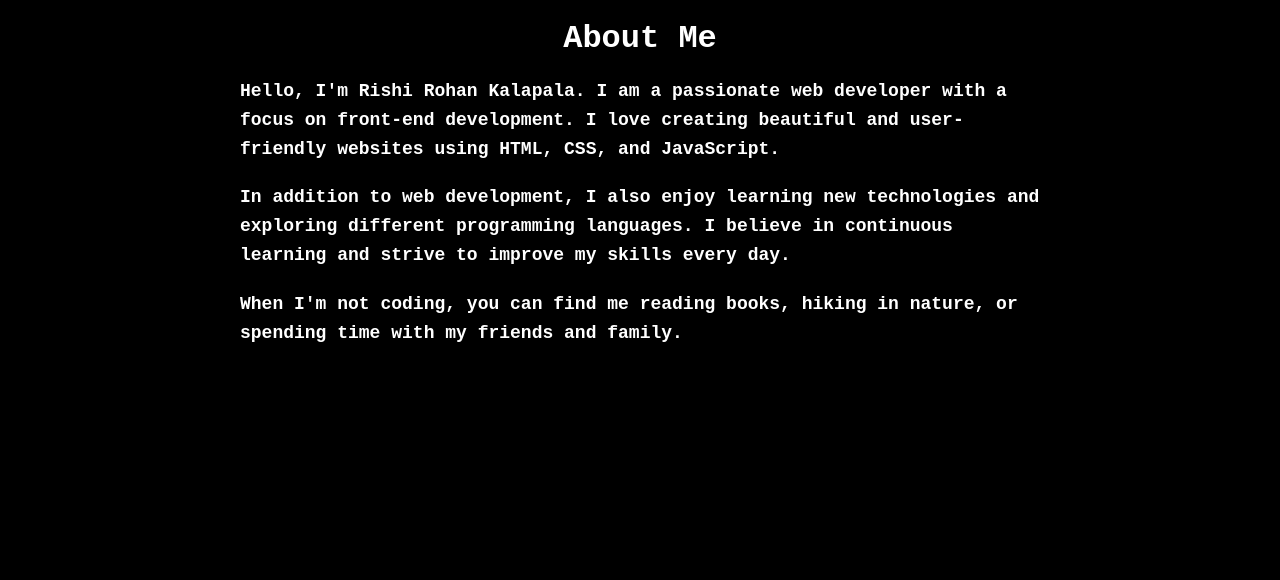
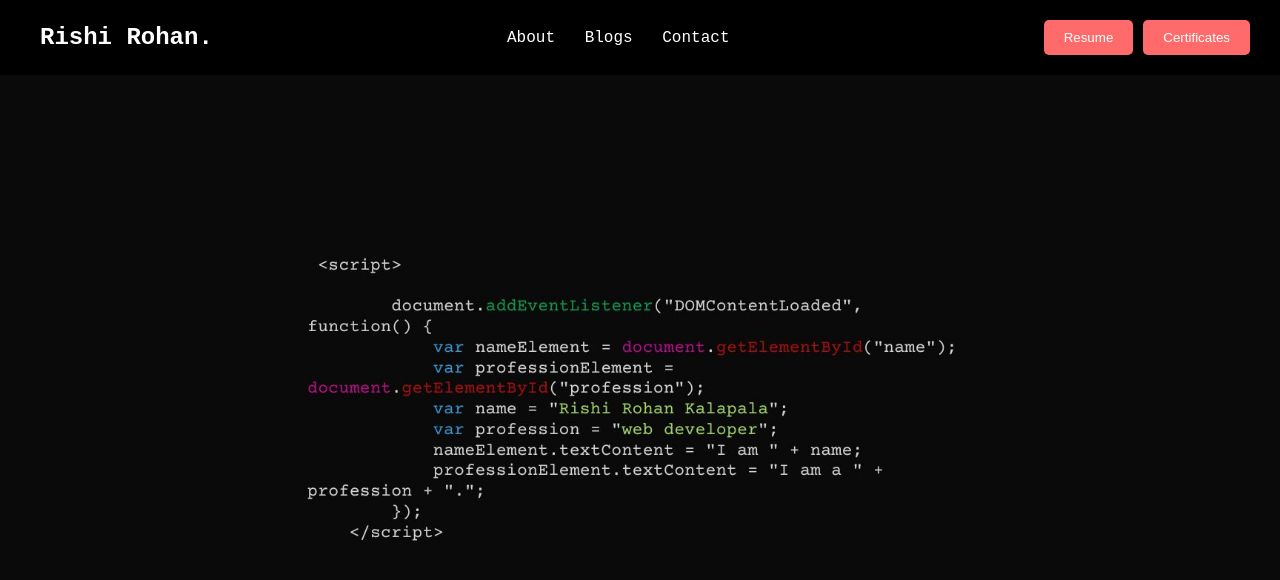
Before and after one commit to RishiRohanKalapala/Portfolio, a plain HTML site: page index.html in a window 1280 px wide. Drawn offline with Linux system fonts and the light colour scheme.

Commit message:
Update index.html

```diff
--- a/index.html
+++ b/index.html
@@ -3,7 +3,7 @@
 <head>
     <meta charset="UTF-8">
     <meta name="viewport" content="width=device-width, initial-scale=1.0">
-    <title>About - Rishi Rohan Kalapala</title>
+    <title>Rishi Rohan Kalapala - Portfolio</title>
     <!-- Add Favicon -->
     <link rel="icon" type="image/png" href="favicon (4).ico">
     <style>
@@ -16,37 +16,145 @@
 
         body {
             font-family: 'Courier New', Courier, monospace;
-            background-color: #000;
+            background-image: url('final.jpg');
+            background-size: cover;
+            background-position: center;
             color: #fff;
-            padding: 20px;
+            display: flex;
+            justify-content: center;
+            align-items: center;
+            height: 100vh;
+            margin: 0; /* Remove default margin */
         }
 
-        .container {
-            max-width: 800px;
-            margin: 0 auto;
+        .brush-script-text {
+            font-family: 'Brush Script', cursive;
+            font-size: 48px;
+            text-align: center;
         }
 
-        h1 {
-            font-size: 32px;
-            margin-bottom: 20px;
-            text-align: center;
-            font-weight: bold;
+        header {
+            background-color: #000;
+            padding: 20px;
+            display: flex;
+            justify-content: space-between;
+            align-items: center;
+            position: absolute;
+            top: 0;
+            left: 0;
+            right: 0;
+            width: 100%; /* Ensure header spans the full width */
         }
 
-        p {
-            font-size: 18px;
-            line-height: 1.6;
-            margin-bottom: 20px;
-            font-weight: bold;
+        header h1 {
+            font-size: 24px;
+        }
+
+        nav {
+            text-align: center;
+        }
+
+        nav ul {
+            list-style-type: none;
+            margin: 0;
+            padding: 0;
+        }
+
+        nav ul li {
+            display: inline;
+            margin-right: 20px;
+        }
+
+        nav ul li a {
+            color: #fff;
+            text-decoration: none;
+        }
+
+        .button-container {
+            display: flex;
+            align-items: center;
+        }
+
+        .button-container button {
+            background-color: #FF6B6B;
+            color: #fff;
+            padding: 10px 20px;
+            border: none;
+            border-radius: 5px;
+            cursor: pointer;
+            margin-right: 10px;
+        }
+
+        .button-container button:hover {
+            background-color: #E63946;
+        }
+
+        .logo {
+            margin-left: 20px;
+        }
+
+        /* Media Queries for responsiveness */
+        @media only screen and (max-width: 768px) {
+            header {
+                padding: 10px; /* Adjust padding */
+            }
+            header h1 {
+                font-size: 20px; /* Adjust font size */
+            }
+            nav ul li {
+                margin-right: 10px; /* Adjust margin */
+            }
+            .button-container button {
+                padding: 8px 16px; /* Adjust padding */
+                margin-right: 5px;
+            }
         }
     </style>
 </head>
 <body>
-    <div class="container">
-        <h1>About Me</h1>
-        <p>Hello, I'm Rishi Rohan Kalapala. I am a passionate web developer with a focus on front-end development. I love creating beautiful and user-friendly websites using HTML, CSS, and JavaScript.</p>
-        <p>In addition to web development, I also enjoy learning new technologies and exploring different programming languages. I believe in continuous learning and strive to improve my skills every day.</p>
-        <p>When I'm not coding, you can find me reading books, hiking in nature, or spending time with my friends and family.</p>
-    </div>
+    <header>
+        <div class="logo">
+            <h1>Rishi Rohan.</h1>
+            <!-- You can replace h1 with an image for your logo -->
+        </div>
+        <nav>
+            <ul>
+                <li><a href="about.html">About</a></li>
+                <li><a href="blogs.html">Blogs</a></li>
+                <li><a href="contact.html">Contact</a></li>
+            </ul>
+        </nav>
+        <div class="button-container">
+            <button id="download-btn">Resume</button>
+            <button id="certificates-btn">Certificates</button>
+        </div>
+    </header>
+
+    <!-- Your content here -->
+
+    <script>
+        document.getElementById("download-btn").addEventListener("click", function() {
+            // Replace this with the path to your PDF file
+            var pdfURL = "C:\Users\ADMIN\Desktop\portfolio1\Untitled design.pdf";
+
+            fetch(pdfURL)
+            .then(response => response.blob())
+            .then(blob => {
+                var url = window.URL.createObjectURL(blob);
+                var a = document.createElement("a");
+                a.href = url;
+                a.download = "RishiRohan_Portfolio.pdf";
+                document.body.appendChild(a);
+                a.click();
+                window.URL.revokeObjectURL(url);
+            });
+        });
+
+        // Add event listener for Certificates button (if needed)
+        document.getElementById("certificates-btn").addEventListener("click", function() {
+            // Replace this with the functionality to handle certificates
+            alert("Certificates button clicked!");
+        });
+    </script>
 </body>
 </html>
```
